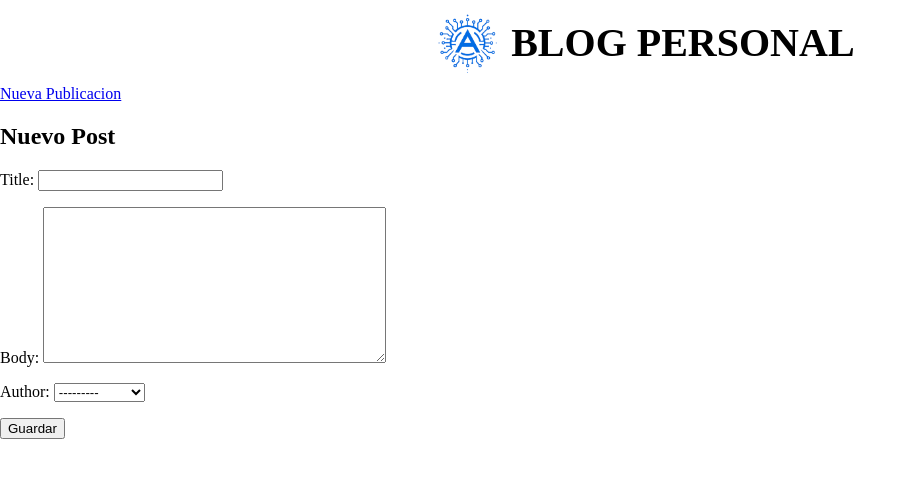
After one commit to AndryusDev/blog_crud, a Django app: page /post/new/ in a window 1280 px wide. The commit adds this page. Shown: the top 478 px of the page, without its empty margins (0-916 px from the left). Run offline with Django 5.2, Linux system fonts and the light colour scheme; data comes from the database, SQL or seed files in the repository; both versions use the stored data as it was after the commit.

Commit message:
agregando post new

```diff
--- a/blogs/models.py
+++ b/blogs/models.py
@@ -1,4 +1,5 @@
 from django.db import models
+from django.urls import reverse
 
 # Create your models here.
 
@@ -12,3 +13,5 @@ class Post(models.Model):
 
     def __str__(self):
         return self.title
+    def get_absolute_url(self):
+        return reverse("post-detail", kwargs={"pk": self.pk})
--- a/blogs/templates/_base.html
+++ b/blogs/templates/_base.html
@@ -10,6 +10,7 @@
             <img src="{% static 'image/andryusdev_logo2.png' %}" class="logo_andryus">
             <a href="{% url 'post-list' %}" class="titulo_enlace"><h1 class="header_titulo">BLOG PERSONAL</h1></a>
         </div>
+        <a href="{% url 'post-new' %}">Nueva Publicacion</a>
 
         {% block content %}
         {% endblock %}
--- /dev/null
+++ b/blogs/templates/post_new.html
@@ -0,0 +1,12 @@
+{% extends "_base.html" %}
+
+{% block content %}
+    <h2>Nuevo Post</h2>
+    <form action="" method="post">
+        {% csrf_token %}
+        {{ form.as_p }}
+
+        <input type="submit" value="Guardar">
+    </form>
+
+{% endblock content %}
--- a/blogs/urls.py
+++ b/blogs/urls.py
@@ -1,7 +1,8 @@
 from django.urls import path
-from .views import PostListView, PostDetailView
+from .views import PostListView, PostDetailView,PostNewView
 
 urlpatterns = [
     path("", PostListView.as_view(), name="post-list"),
     path("post/<int:pk>", PostDetailView.as_view(), name="post-detail"),
-]
+    path("post/new/", PostNewView.as_view(), name="post-new"),
+    ]
--- a/blogs/views.py
+++ b/blogs/views.py
@@ -2,6 +2,7 @@ from django.shortcuts import render
 
 from .models import Post
 from django.views.generic import ListView, DetailView
+from django.views.generic.edit import CreateView
 
 """def post_list(request):
     return render(request, 'blog.html')"""
@@ -15,3 +16,8 @@ class PostListView(ListView):
 class PostDetailView(DetailView):
     model = Post
     template_name = "post_detail.html"
+
+class PostNewView(CreateView):
+    model = Post
+    template_name = "post_new.html"
+    fields = ['title','body', 'author']
```
Also changed, not shown: db.sqlite3.
